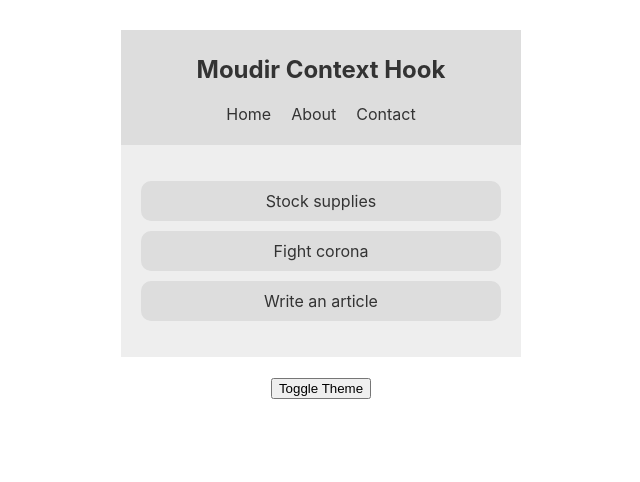
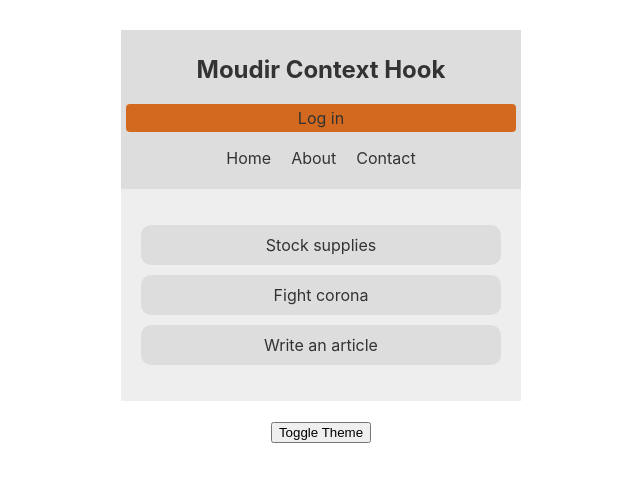
Before and after one commit to abenheni/moudir-hc, a React (Create React App) app: page / in a window 1280 px wide. Shown: the top 482 px of the page, without its empty margins (319-959 px from the left). Built offline with nearby package versions, Linux system fonts and the light colour scheme.

Commit message:
connect to authcontext

```diff
--- a/src/components/NavBar.js
+++ b/src/components/NavBar.js
@@ -1,15 +1,22 @@
 import React, { Component } from 'react';
 import { ThemeContext } from '../contexts/ThemeContext';
+import { AuthContext } from '../contexts/AuthContext';
 
 class NavBar extends Component {
-    static contextType = ThemeContext;
 
     render() {
-        const { isLightTheme, light, dark } = this.context;
+        return (
+        <AuthContext.Consumer>{(authContext) => (
+                <ThemeContext.Consumer>{(themeContext) => {
+                    const { isAuthenticated, toggleAuth } = authContext;
+                    const { isLightTheme, light, dark } = themeContext;
                     const theme = isLightTheme ? light : dark;
                     return(
                         <nav style={{ background: theme.ui, color: theme.content }}>
                             <h1>Moudir Context Hook</h1>
+                            <div className='auth-box' onClick={ toggleAuth }>
+                                { isAuthenticated ? 'Welcome User!' : 'Log in'}
+                            </div>
                             <ul>
                                 <li>Home</li>
                                 <li>About</li>
@@ -17,6 +24,10 @@ class NavBar extends Component {
                             </ul>
                         </nav>
                     );
+                }}
+                </ThemeContext.Consumer>
+            )}
+        </AuthContext.Consumer>)
     }
 }
 
--- a/src/components/TaskList.js
+++ b/src/components/TaskList.js
@@ -2,7 +2,6 @@ import React, { Component } from 'react';
 import { ThemeContext } from '../contexts/ThemeContext';
 
 class TaskList extends Component {
-    static contextType = ThemeContext;
 
     render() {
         return(
--- a/src/index.css
+++ b/src/index.css
@@ -36,3 +36,9 @@ nav ul li {
   margin: 10px auto;
   border-radius: 10px;
 }
+
+.auth-box {
+  padding: 4px;
+  border-radius: 4px;
+  background-color: chocolate;
+}
```
Lines whose indentation alone changed are shown as unchanged.
